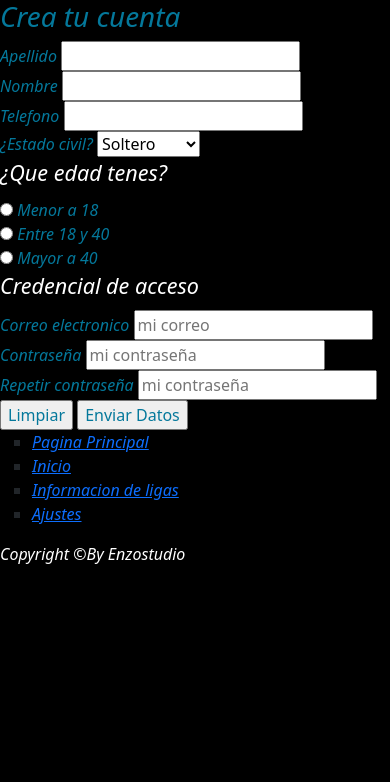
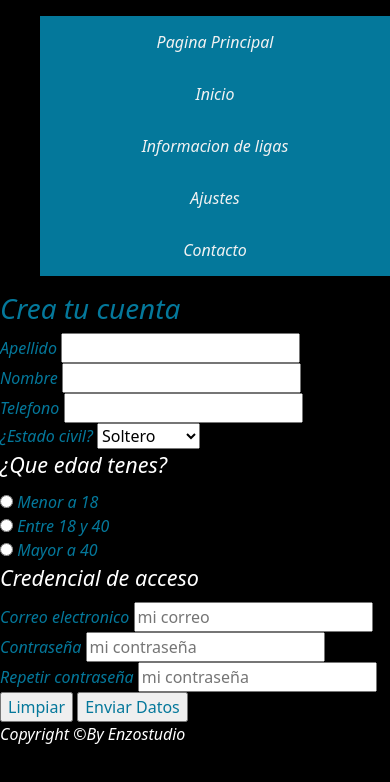
Before and after one commit to paivaenzo/Proyecto-final, a plain HTML site: page pages/contacto.html in a window 390 px wide. Drawn offline with Linux system fonts and the light colour scheme.

Commit message:
tercer comit

```diff
--- a/assets/css/style.css
+++ b/assets/css/style.css
@@ -109,3 +109,26 @@ color: white;
     grid-column: 3/4;
     grid-row: 3/4;
 } */
+
+.topnav {
+    overflow: hidden;
+    background-color: #333;}
+
+  /* Topnav links */
+  .topnav a {
+    float: left;
+    display: block;
+    color: #f2f2f2;
+    text-align: center;
+    padding: 14px 16px;
+    text-decoration: none; }
+
+  @media screen and (max-width: 600px) {
+  .topnav a {
+      float: none;
+      width: 100%;
+    }
+}
+.topnav{
+    background-color:rgb(4, 120, 155) ;
+}
--- a/pages/contacto.html
+++ b/pages/contacto.html
@@ -11,6 +11,18 @@
 </head>
 
 <body>
+    <menu>
+        <nav class="topnav">
+
+            <a href="index.html">Pagina Principal </a>
+            <a href="seccion1.html"> Inicio</a>
+             <a href="seccion2.html">Informacion de ligas</a>
+             <a href="seccion3.html">Ajustes</a>
+             <a href="contacto.html">Contacto</a>
+
+
+        </nav>
+    </menu>
     <h1>Crea tu cuenta</h1>
     <form action="" method="get">
         <div>
@@ -81,16 +93,7 @@
             <input type="reset" id="botonlimpiar" value="Limpiar">
             <input type="submit" id="botonenviar" value="Enviar Datos">
         </div>
-        <nav>
-            <ul>
-                <li><a href="index.html">Pagina Principal </a></li>
-                <li><a href="seccion1.html">Inicio</a> </li>
-                <li> <a href="seccion2.html">Informacion de ligas</a> </li>
-                <li><a href="seccion3.html">Ajustes</a> </li>
 
-
-            </ul>
-        </nav>
 
 
 
```
Also changed, not shown: pages/guardar.html (deleted, +0 -85 lines), pages/index.html (+12 -8 lines), pages/seccion1.html (+12 -9 lines), pages/seccion2.html (+12 -8 lines), pages/seccion3.html (+12 -7 lines).
